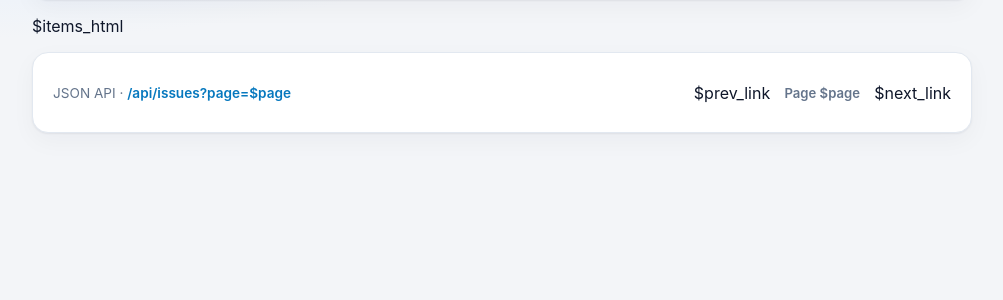
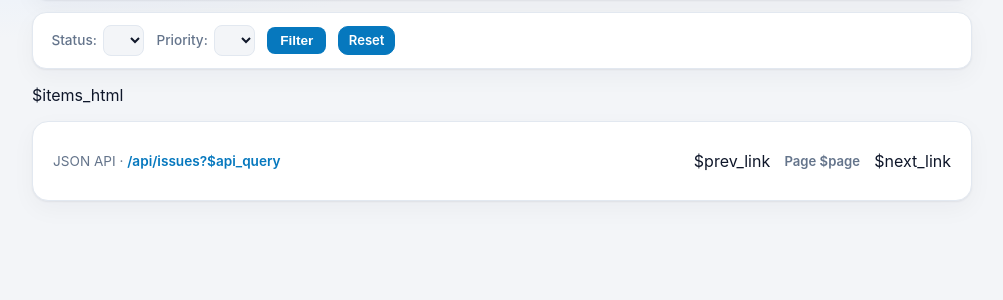
Before and after one commit to riaze/drupal_issues_viewer, a Python web app: template templates/index.html in a window 1280 px wide. Shown: the part 102-402 px from the top of the page, without its empty margins (138-1141 px from the left). Run offline with Jinja, Linux system fonts and the light colour scheme; the template is opened without the code that fills it, so the values that code supplies are empty.

Commit message:
feat: add status and priority filtering and switch to 1-indexed pagination

```diff
--- a/templates/index.html
+++ b/templates/index.html
@@ -180,8 +180,53 @@
     }
     .api-link a { color: var(--accent); text-decoration: none; font-weight: 600; }
     .api-link a:hover { text-decoration: underline; }
+    .filter-bar {
+      display: flex;
+      flex-wrap: wrap;
+      align-items: center;
+      gap: 0.75rem;
+      background: var(--surface);
+      border: 1px solid var(--line);
+      border-radius: 14px;
+      padding: 0.75rem 1.15rem;
+      margin-top: 0.75rem;
+      box-shadow: var(--shadow);
+    }
+    .filter-group {
+      display: flex;
+      align-items: center;
+      gap: 0.4rem;
+      font-size: 0.85rem;
+      color: var(--muted);
+      font-weight: 500;
+    }
+    .filter-group select {
+      padding: 0.35rem 0.6rem;
+      border: 1px solid var(--line);
+      border-radius: 8px;
+      background: var(--bg);
+      color: var(--ink);
+      font-size: 0.85rem;
+      outline: none;
+    }
+    .filter-group select:focus {
+      border-color: var(--accent);
+    }
+    .btn-submit {
+      padding: 0.35rem 0.8rem;
+      background: var(--accent);
+      color: var(--accent-ink);
+      border: none;
+      border-radius: 8px;
+      font-size: 0.85rem;
+      font-weight: 600;
+      cursor: pointer;
+    }
+    .btn-submit:hover {
+      filter: brightness(1.05);
+    }
     @media (max-width: 700px) {
-      .topbar, .footer-bar { align-items: stretch; }
+      .topbar, .footer-bar, .filter-bar { align-items: stretch; }
       .pager { width: 100%; justify-content: space-between; }
       a.btn, span.btn { flex: 1; min-width: 0; }
     }
@@ -203,11 +248,28 @@
         $next_link
       </nav>
     </header>
+    <form class="filter-bar" method="GET" action="/">
+      <div class="filter-group">
+        <label for="status">Status:</label>
+        <select name="status" id="status">
+          $status_options
+        </select>
+      </div>
+      <div class="filter-group">
+        <label for="priority">Priority:</label>
+        <select name="priority" id="priority">
+          $priority_options
+        </select>
+      </div>
+      <input type="hidden" name="page" value="1">
+      <button type="submit" class="btn-submit">Filter</button>
+      <a href="/" class="btn" style="padding: 0.35rem 0.6rem; min-width: auto; font-size: 0.82rem;">Reset</a>
+    </form>
     <main>
       $items_html
     </main>
     <footer class="footer-bar">
-      <p class="api-link">JSON API · <a href="/api/issues?page=$page">/api/issues?page=$page</a></p>
+      <p class="api-link">JSON API · <a href="/api/issues?$api_query">/api/issues?$api_query</a></p>
       <nav class="pager" aria-label="Footer pagination">
         $prev_link
         <span class="page-indicator">Page $page</span>
```
Also changed, not shown: drupal_issues_viewer/client.py (+18 -4 lines), drupal_issues_viewer/render.py (+28 -2 lines), drupal_issues_viewer/server.py (+15 -11 lines), tests/test_client.py (+21 -5 lines), README.md.
